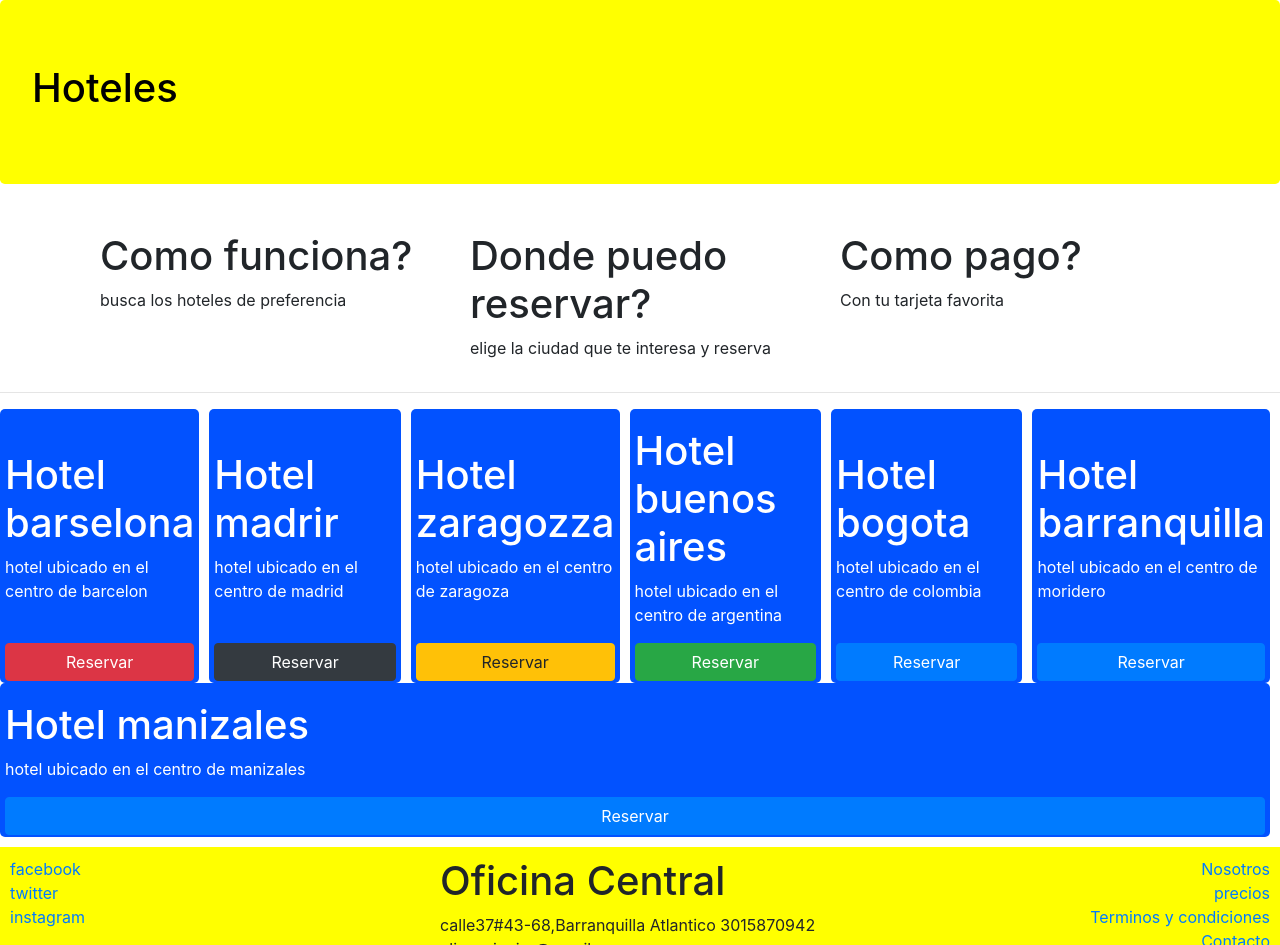
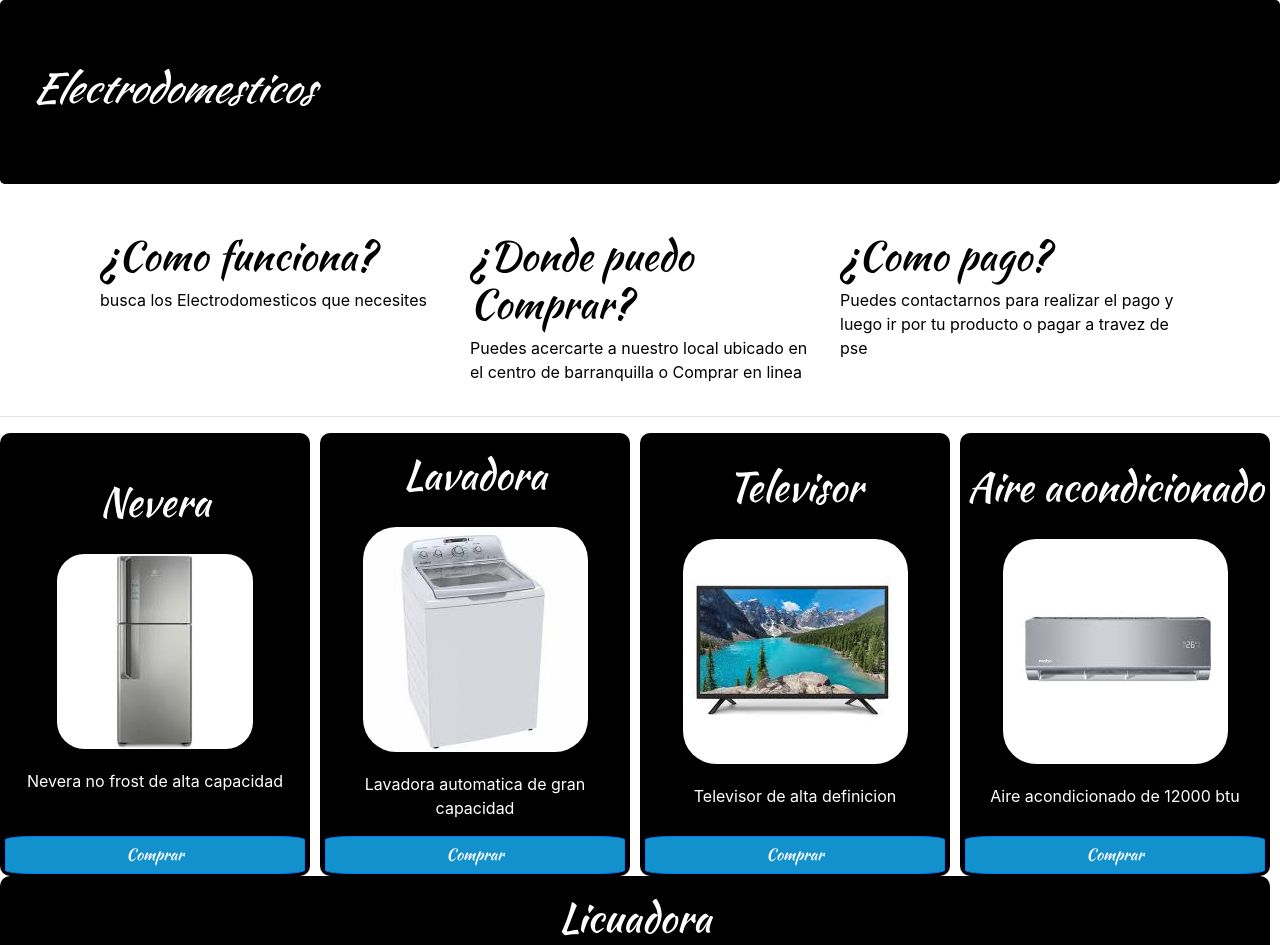
Before and after one commit to elisvan313/electromaster, a website: page index.html in a window 1280 px wide. Shown: the top 945 px of the page. Drawn offline with nearby package versions, Linux system fonts and the light colour scheme.

Commit message:
electro master ejemplo

```diff
--- a/css/main.css
+++ b/css/main.css
@@ -1,23 +1,49 @@
+* h1{
+    font-family: 'Kaushan Script', cursive;
+}
+
 .jumbotron{
-    background-color: yellow;
+    background-color:  black;
+    color: white;
+    font-size: 40px;
+    font-style: italic;
+
+
+}
+body{
+    background: white;
     color: black;
 }
 footer{
     padding: 10px 10px 0 10px;
-    background-color: yellow;
+    background-color: black;
     margin-bottom: 0px;
     margin-top: 10px;
+    text-align: center;
+    color: white;
 }
-.card-hotel{
+
+.card-electro{
+
     flex: 1 150px;
     padding: 2px 5px 2px 5px;
-    background: rgb(2, 82, 255);
+    background: black;
     margin-right: 10px;
-    border-radius: 5px 5px 5px 5px;
+    border-radius: 10px 10px 10px 10px;
     color: white;
+    text-align: center;
+
+}
+
+.card-electro img{
+    padding: 20px;
+    border-radius: 20%;
 }
 .btn-reserva{
     width: 100%;
-
+    border-radius: 10%;
+    background: rgb(19, 145, 204);
+    color: white;
+    font-family: 'Kaushan Script', cursive;
 
 }
--- a/index.html
+++ b/index.html
@@ -4,36 +4,38 @@
 <head>
     <meta charset="UTF-8">
 
-    <title>Ejemplo guia hoteles</title>
+    <title>ElectroMaster</title>
+    <meta name="viewport" content="width=device-width, initial-scale=1.0">
     <link rel="stylesheet" href="node_modules/bootstrap/dist/css/bootstrap.min.css">
     <script src="node_modules/jquery/dist/jquery.min.js""></script>
     <script src=" node_modules/popper.js/dist/popper.min.js"></script>
     <script src="node_modules/bootstrap/dist/js/bootstrap.min.js"></script>
     <link rel="stylesheet" href="css/main.css">
+    <link href="https://fonts.googleapis.com/css2?family=Kaushan+Script&display=swap" rel="stylesheet">
 </head>
 
 <body>
     <div class="jumbotron">
-        <h1>Hoteles</h1>
+        <h1>Electrodomesticos</h1>
     </div>
     <div class="container">
         <div class="d-flex flex-wrap">
             <div class="col-sm-4">
                 <p>
-                <h1>Como funciona?</h1>
-                <p>busca los hoteles de preferencia</p>
+                <h1>¿Como funciona?</h1>
+                <p>busca los Electrodomesticos que necesites</p>
                 </p>
             </div>
             <div class="col-sm-4">
                 <p>
-                <h1>Donde puedo reservar?</h1>
-                <p>elige la ciudad que te interesa y reserva</p>
+                <h1>¿Donde puedo Comprar?</h1>
+                <p>Puedes acercarte a nuestro local ubicado en el centro de barranquilla o Comprar en linea </p>
                 </p>
             </div>
             <div class="col-sm-4">
                 <p>
-                <h1>Como pago?</h1>
-                <p>Con tu tarjeta favorita</p>
+                <h1>¿Como pago?</h1>
+                <p>Puedes contactarnos para realizar el pago y luego ir por tu producto o pagar a travez de pse</p>
                 </p>
             </div>
         </div>
@@ -42,69 +44,67 @@
     </div>
     <hr>
     <div class="d-flex flex-wrap">
-        <div class=" card-hotel d-flex flex-column justify-content-between">
+        <div class=" card-electro d-flex flex-column justify-content-between">
             <p>
             <div>
-                <h1>Hotel barselona</h1>
-                <p>hotel ubicado en el centro de barcelon</p>
+                <h1>Nevera</h1>
+                <img src="imagenes/nevera.jpg">
+                <p>Nevera no frost de alta capacidad</p>
                 </p>
             </div>
-            <div><button class="btn btn-danger  btn-reserva">Reservar</button></div>
+            <div><button class="btn btn-primary  btn-reserva">Comprar
+
+                </button></div>
         </div>
-        <div class=" card-hotel d-flex flex-column justify-content-between">
+        <div class=" card-electro d-flex flex-column justify-content-between">
             <p>
             <div>
-                <h1>Hotel madrir</h1>
-                <p>hotel ubicado en el centro de madrid</p>
+                <h1>Lavadora</h1>
+                <img src="imagenes/lavadora.jpg">
+                <p>Lavadora automatica de gran capacidad</p>
                 </p>
             </div>
-                <div> <button class="btn btn-dark  btn-reserva">Reservar</button></div>
+            <div> <button class="btn btn-primary  btn-reserva">Comprar
+
+                </button></div>
         </div>
-        <div class="card-hotel d-flex flex-column justify-content-between">
+        <div class="card-electro d-flex flex-column justify-content-between">
             <p>
             <div>
-            <h1>Hotel zaragozza</h1>
-            <p>hotel ubicado en el centro de zaragoza</p>
+                <h1>Televisor</h1>
+                <img src="imagenes/televisor.jpg">
+                <p>Televisor de alta definicion</p>
                 </p>
             </div>
-        <div><button class="btn btn-warning btn-reserva">Reservar</button></div>
+            <div><button class="btn btn-primary btn-reserva">Comprar
+
+                </button></div>
         </div>
-    <div class="card-hotel d-flex flex-column justify-content-between">
+        <div class="card-electro d-flex flex-column justify-content-between">
             <p>
             <div>
-            <h1>Hotel buenos aires</h1>
-            <p>hotel ubicado en el centro de argentina</p>
+                <h1>Aire acondicionado</h1>
+                <img src="imagenes/aire.jpg">
+                <p>Aire acondicionado de 12000 btu</p>
                 </p>
             </div>
-        <div><button class="btn btn-success btn-reserva">Reservar</button></div>
+            <div><button class="btn btn-primary btn-reserva">Comprar
+
+                </button></div>
         </div>
-    <div class="card-hotel d-flex flex-column justify-content-between">
+        <div class="card-electro d-flex flex-column justify-content-between">
             <p>
             <div>
-            <h1>Hotel bogota</h1>
-            <p>hotel ubicado en el centro de colombia</p>
+                <h1>Licuadora</h1>
+                <img src="imagenes/licuadora.jpg">
+                <p>Licuadora de alta calidad</p>
                 </p>
             </div>
-        <div> <button class="btn btn-primary btn-reserva">Reservar</button></div>
+            <div> <button class="btn btn-primary btn-reserva">Comprar
+
+                </button></div>
         </div>
-    <div class="card-hotel d-flex flex-column justify-content-between">
-        <p>
-        <div>
-            <h1>Hotel barranquilla</h1>
-            <p>hotel ubicado en el centro de moridero</p>
-            </p>
-        </div>
-        <div><button class="btn btn-primary btn-reserva">Reservar</button></div>
-    </div>
-    <div class="card-hotel d-flex flex-column justify-content-between">
-        <p>
-        <div>
-            <h1>Hotel manizales</h1>
-            <p>hotel ubicado en el centro de manizales</p>
-            </p>
-        </div>
-        <div><button class="btn btn-primary btn-reserva">Reservar</button></div>
-    </div>
+
 
     </div>
     <footer>
```
Also changed, not shown: imagenes/aire.jpg (added), imagenes/lavadora.jpg (added), imagenes/licuadora.jpg (added), imagenes/nevera.jpg (added), imagenes/televisor.jpg (added). Lines whose indentation alone changed are shown as unchanged.
